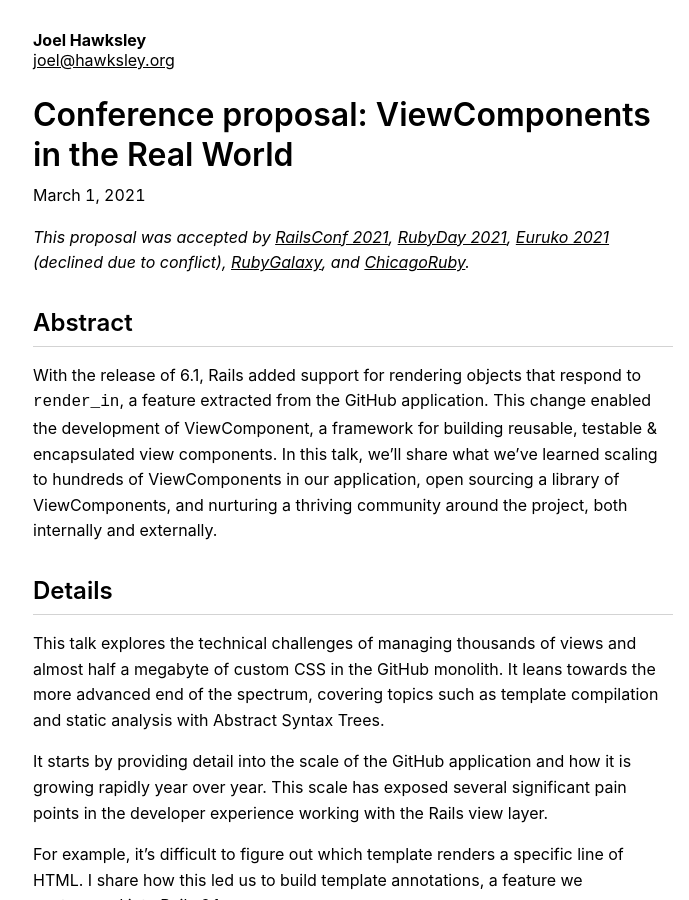
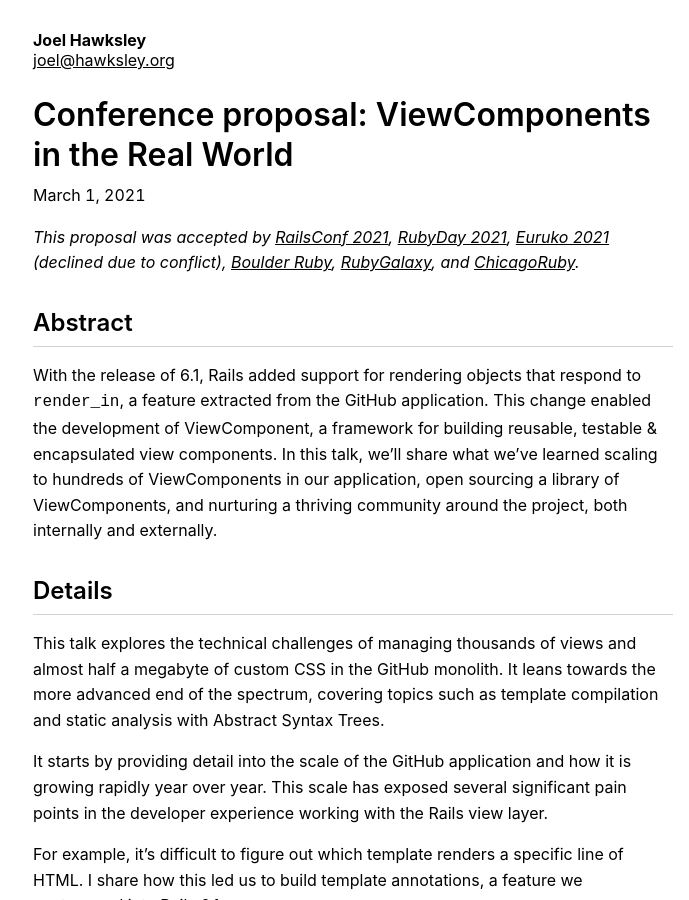
Before and after one commit to joelhawksley/identity, a Jekyll site: the page built from _posts/2021-03-01-conference-proposal-viewcomponent-in-the-real-world.md, in a window 1280 px wide and 900 px high. Shown: the whole window, without its empty margins (287-976 px from the left). Built offline with Jekyll 4.4.1, drawn with Linux system fonts in a browser that asks for light colours.

Commit message:
add boulder ruby to proposal

```diff
--- a/_posts/2021-03-01-conference-proposal-viewcomponent-in-the-real-world.md
+++ b/_posts/2021-03-01-conference-proposal-viewcomponent-in-the-real-world.md
@@ -3,7 +3,7 @@
 title: "Conference proposal: ViewComponents in the Real World"
 ---
 
-_This proposal was accepted by [RailsConf 2021](https://railsconf.org), [RubyDay 2021](https://2021.rubyday.it), [Euruko 2021](https://euruko2021.org) (declined due to conflict), [RubyGalaxy](https://rubygalaxy.io/talks), and [ChicagoRuby](https://chicagoruby.org)._
+_This proposal was accepted by [RailsConf 2021](https://railsconf.org), [RubyDay 2021](https://2021.rubyday.it), [Euruko 2021](https://euruko2021.org) (declined due to conflict), [Boulder Ruby](https://boulder-ruby.org), [RubyGalaxy](https://rubygalaxy.io/talks), and [ChicagoRuby](https://chicagoruby.org)._
 
 ## Abstract
 
```
